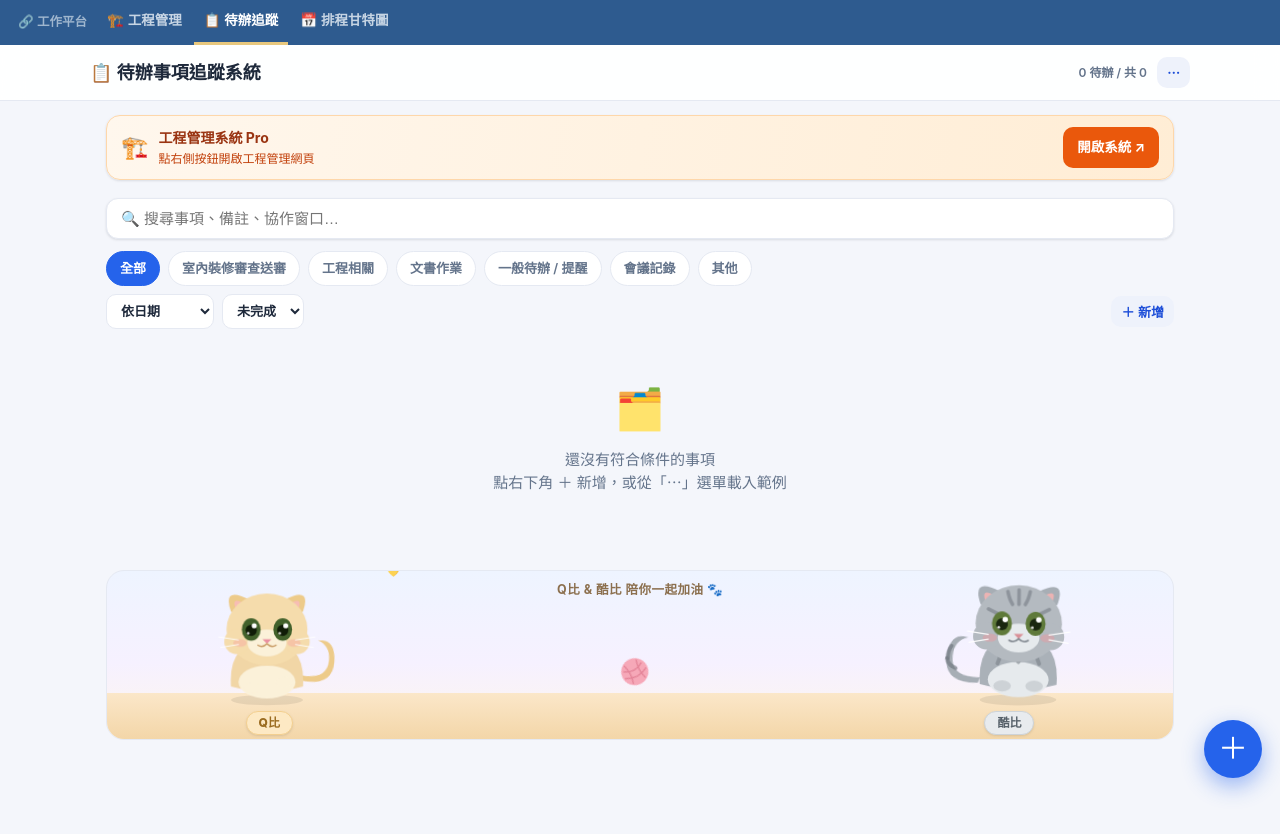
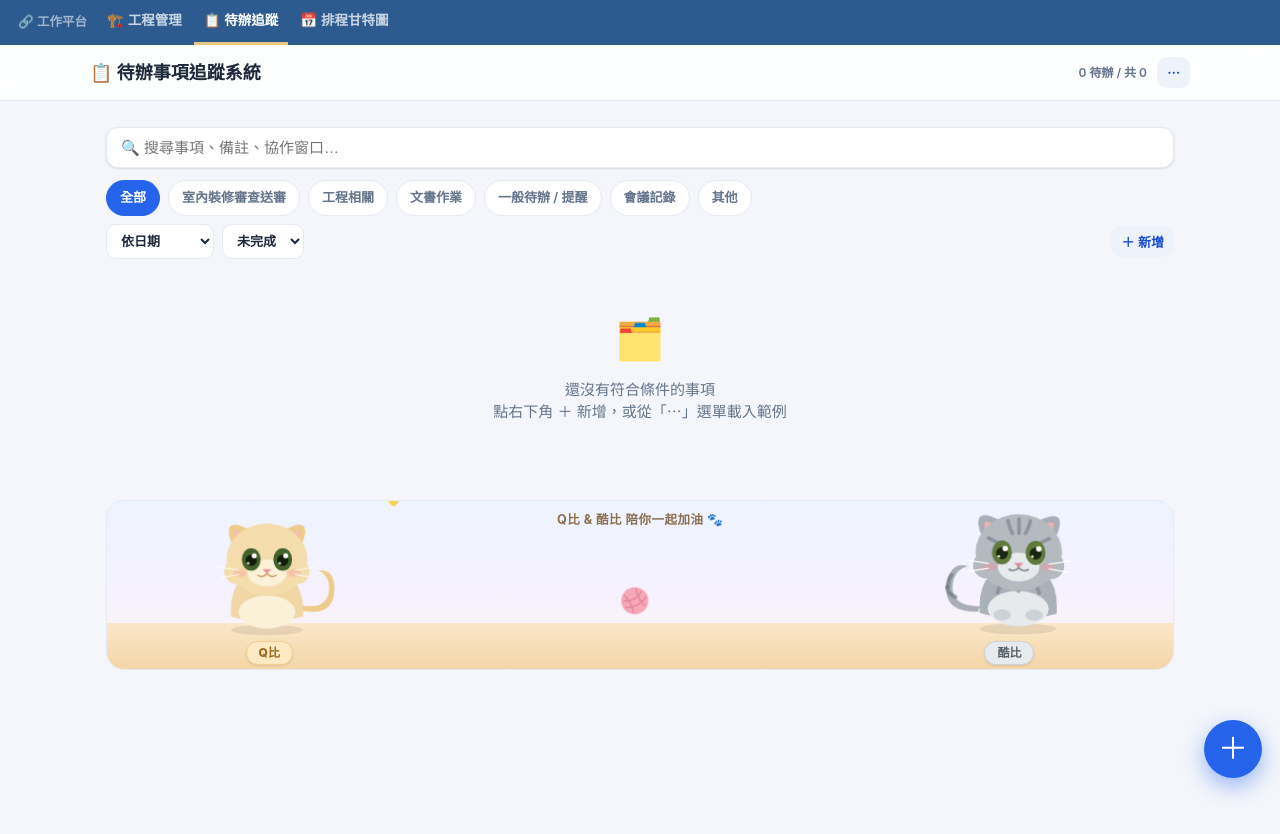
Before and after one commit to a0970563546-maker/todo, a plain HTML site: page index.html in a window 1280 px wide. After the commit the page ends 800 px from the top, so only its background shows below. Drawn offline with Linux system fonts and the light colour scheme.

Commit message:
Add files via upload

```diff
--- a/index.html
+++ b/index.html
@@ -233,12 +233,6 @@
 </header>
 
 <div class="wrap">
-  <div class="eng-bar">
-    <span class="ico">🏗️</span>
-    <span class="txt"><b>工程管理系統 Pro</b><small>點右側按鈕開啟工程管理網頁</small></span>
-    <a href="https://a0970563546-maker.github.io/engmanagement/" target="_blank" rel="noopener">開啟系統 ↗</a>
-  </div>
-
   <input class="search" id="search" placeholder="🔍 搜尋事項、備註、協作窗口…">
   <div class="chips" id="chips"></div>
   <div class="toolbar">
```
